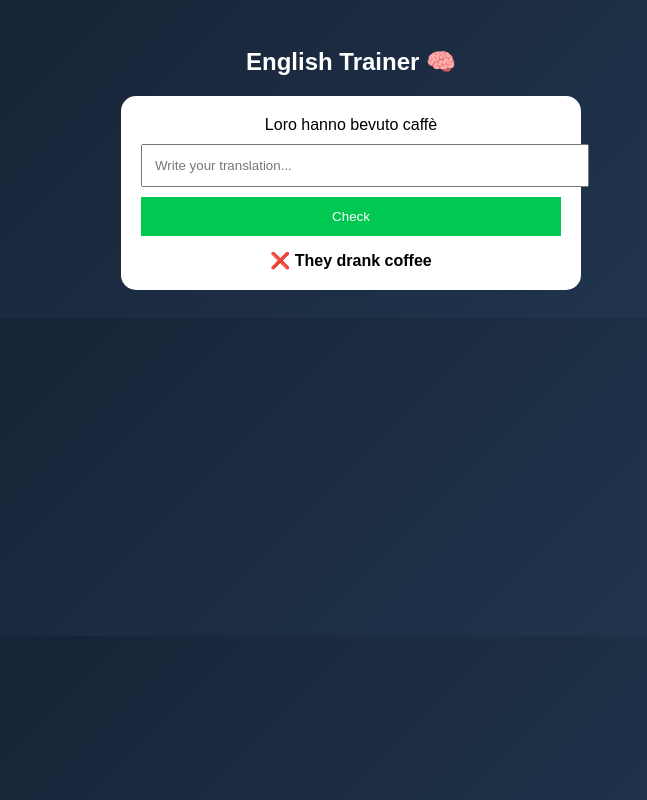
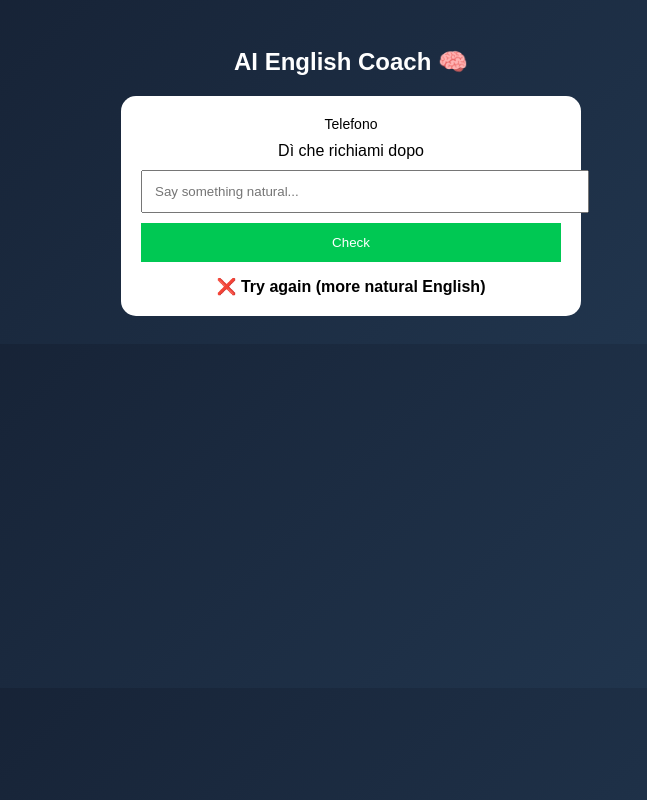
Before and after one commit to Etkdennis/English-coach, a website: page index.html in a window 1280 px wide. Both pictures are taken after a click on the button "Check". Shown: the whole page, without its empty margins (289-936 px from the left). Drawn offline with Linux system fonts and the light colour scheme.

Commit message:
Update index.html

```diff
--- a/index.html
+++ b/index.html
@@ -2,7 +2,7 @@
 <html>
 <head>
 <meta name="viewport" content="width=device-width, initial-scale=1.0">
-<title>English Trainer</title>
+<title>AI English Coach</title>
 
 <style>
 body {
@@ -37,17 +37,22 @@ button {
   margin-top:15px;
   font-weight:bold;
 }
+.context {
+  margin-bottom:10px;
+  font-size:14px;
+}
 </style>
 </head>
 
 <body>
 
-<h2>English Trainer 🧠</h2>
+<h2>AI English Coach 🧠</h2>
 
 <div class="card">
-  <div id="question"></div>
+  <div class="context" id="context"></div>
+  <div id="scenario"></div>
 
-  <input id="answer" placeholder="Write your translation..." />
+  <input id="answer" placeholder="Say something natural..." />
 
   <button onclick="check()">Check</button>
 
@@ -56,99 +61,99 @@ button {
 
 <script>
 
-// FRASI REALI
-let sentences = [
-  {it:"Io ascolto musica", en:"I listen to music"},
-  {it:"Loro ascoltano musica", en:"They listen to music"},
-  {it:"Noi guardiamo un film", en:"We watch a movie"},
-  {it:"Io bevo caffè", en:"I drink coffee"},
-  {it:"Tu mangi un panino", en:"You eat a sandwich"},
-  {it:"Io studio inglese", en:"I study english"},
-  {it:"Loro lavorano in ufficio", en:"They work in the office"},
-  {it:"Io sono a casa", en:"I am at home"},
-  {it:"Noi andiamo al bar", en:"We go to the bar"},
-  {it:"Io ho mangiato ieri", en:"I ate yesterday"},
-  {it:"Loro hanno bevuto caffè", en:"They drank coffee"},
-  {it:"Domani lavoro", en:"I will work tomorrow"},
-  {it:"Io vado in palestra", en:"I go to the gym"},
-  {it:"Lei guarda la TV", en:"She watches TV"},
-  {it:"Io leggo un libro", en:"I read a book"},
-  {it:"Noi studiamo oggi", en:"We study today"},
-  {it:"Io dormo poco", en:"I sleep little"},
-  {it:"Loro viaggiano spesso", en:"They travel often"}
+// ⚠️ SE VUOI AI VERA → INSERISCI QUI LA KEY
+const API_KEY = ""; // <-- metti qui la tua key
+
+// SCENARI REALI
+let scenarios = [
+  {context:"Bar", text:"Ordina qualcosa", keywords:["coffee","beer","water","want","have"]},
+  {context:"Amico", text:"Proponi di uscire", keywords:["go","out","tonight","come"]},
+  {context:"Lavoro", text:"Dì che sei occupato", keywords:["busy","working","now"]},
+  {context:"Telefono", text:"Dì che richiami dopo", keywords:["call","later"]},
+  {context:"Viaggio", text:"Chiedi dove è l’hotel", keywords:["where","hotel"]},
 ];
 
 let current = {};
 
-// NORMALIZE (intelligente)
-function normalize(text){
-  return text
-    .toLowerCase()
-    .replace("i'm", "i am")
-    .replace("you're", "you are")
-    .replace("we're", "we are")
-    .replace("they're", "they are")
-    .replace("it's", "it is")
-    .replace("don't", "do not")
-    .replace("can't", "cannot")
-    .replace(/[.,!?]/g, "")
-    .replace(/\b(a|an|the)\b/g, "")
-    .replace(/\s+/g, " ")
-    .trim();
+function rand(arr){
+  return arr[Math.floor(Math.random() * arr.length)];
 }
 
-// SIMILARITÀ
-function similarity(a, b){
-  let wordsA = a.split(" ");
-  let wordsB = b.split(" ");
-
-  let matches = 0;
-
-  wordsA.forEach(word => {
-    if(wordsB.includes(word)) matches++;
-  });
-
-  return matches / Math.max(wordsA.length, wordsB.length);
-}
-
-// GENERA FRASE
+// GENERA SCENARIO
 function generate(){
-  current = sentences[Math.floor(Math.random() * sentences.length)];
-
-  document.getElementById("question").innerText = current.it;
+  current = rand(scenarios);
+  document.getElementById("context").innerText = current.context;
+  document.getElementById("scenario").innerText = current.text;
   document.getElementById("answer").value = "";
   document.getElementById("feedback").innerText = "";
 }
 
-// CHECK INTELLIGENTE
-function check(){
+// FALLBACK (senza AI)
+function basicCheck(user){
+  let score = 0;
+  current.keywords.forEach(k=>{
+    if(user.includes(k)) score++;
+  });
 
-  let userRaw = document.getElementById("answer").value;
-  let correctRaw = current.en;
+  if(score >= 2) return "✅ Good sentence!";
+  if(score === 1) return "🟡 Almost, expand it.";
+  return "❌ Try again (more natural English)";
+}
 
-  let user = normalize(userRaw);
-  let correct = normalize(correctRaw);
+// AI CHECK
+async function aiCheck(user){
 
-  let scoreMatch = similarity(user, correct);
+  try {
+    let res = await fetch("https://api.openai.com/v1/chat/completions",{
+      method:"POST",
+      headers:{
+        "Content-Type":"application/json",
+        "Authorization":"Bearer " + API_KEY
+      },
+      body: JSON.stringify({
+        model:"gpt-4.1-mini",
+        messages:[
+          {
+            role:"system",
+            content:"You are an English teacher. Correct and improve sentences. Be concise."
+          },
+          {
+            role:"user",
+            content:`User said: "${user}". Give correction + short explanation.`
+          }
+        ]
+      })
+    });
 
+    let data = await res.json();
+    return data.choices[0].message.content;
+
+  } catch {
+    return "Errore AI";
+  }
+}
+
+// CHECK
+async function check(){
+
+  let user = document.getElementById("answer").value.toLowerCase();
   let feedback = document.getElementById("feedback");
-  let delay = 1500;
 
-  if(user === correct){
-    feedback.innerText = "✅ Perfect!";
+  // se NON hai API
+  if(!API_KEY){
+    feedback.innerText = basicCheck(user);
+    setTimeout(generate,4000);
+    return;
   }
 
-  else if(scoreMatch > 0.7){
-    feedback.innerText = "🟡 Almost correct → " + correctRaw;
-    delay = 5000;
-  }
+  // se hai API
+  feedback.innerText = "Thinking...";
 
-  else{
-    feedback.innerText = "❌ " + correctRaw;
-    delay = 10000;
-  }
+  let result = await aiCheck(user);
 
-  setTimeout(generate, delay);
+  feedback.innerText = result;
+
+  setTimeout(generate,6000);
 }
 
 // START
```
